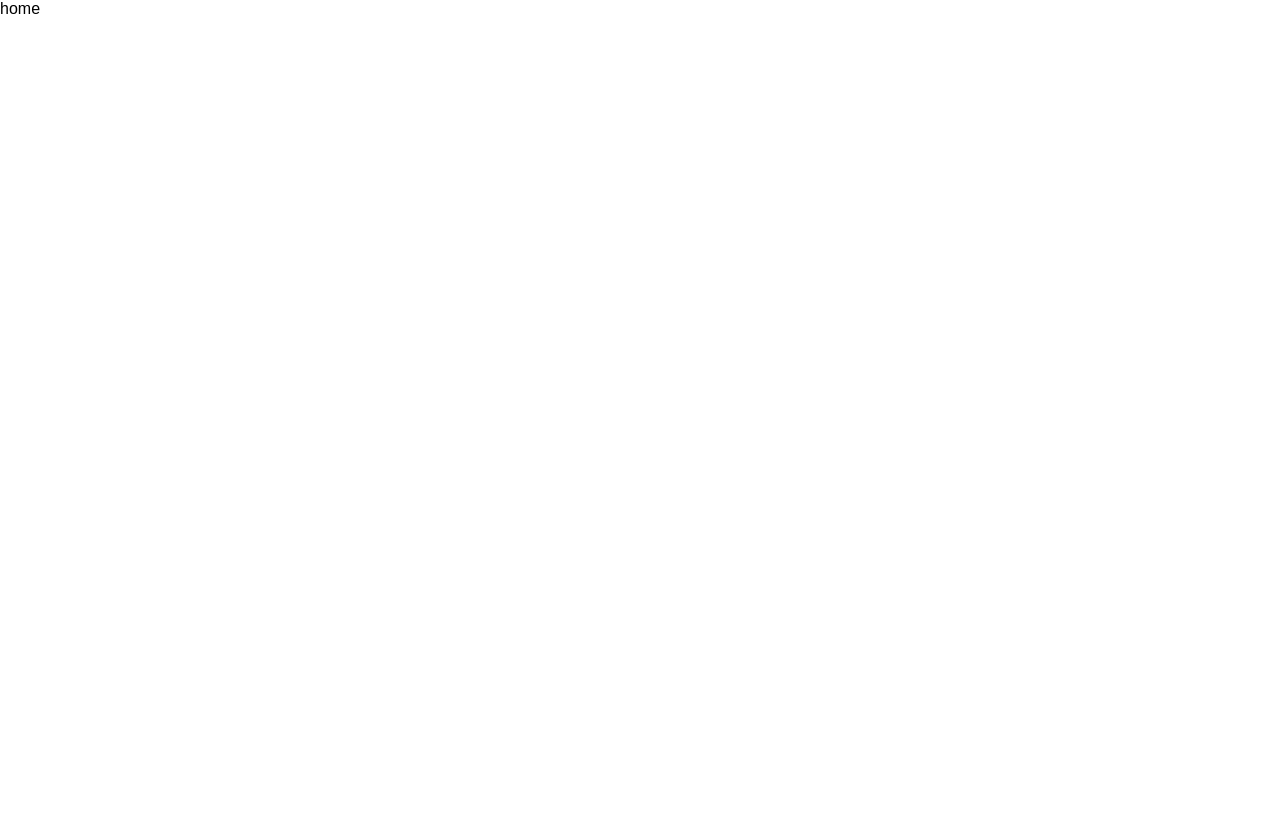
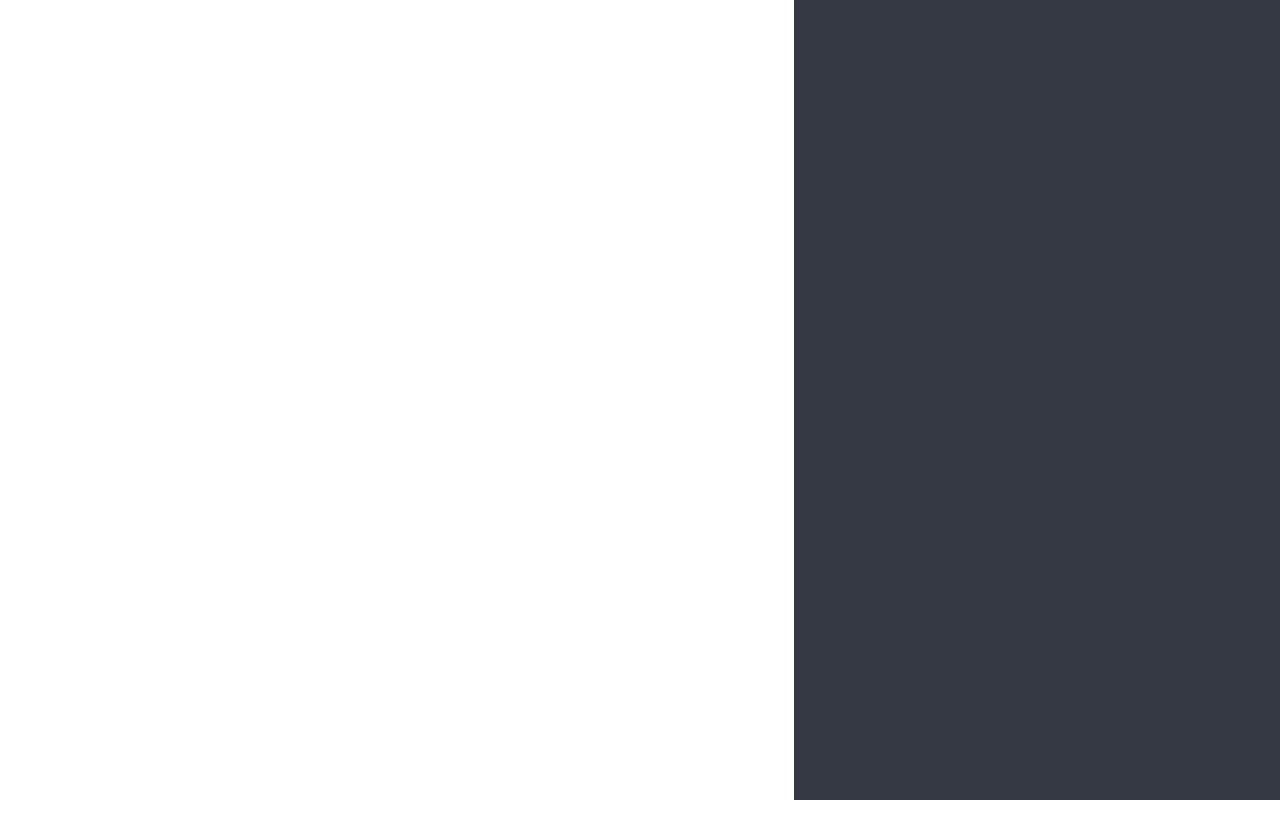
Before and after one commit to nwjf/super-xiti, a React app: page / in a window 1280 px wide. Shown: the top 838 px of the page. Before the commit the page ends 800 px from the top, so only its background shows below. Built offline with nearby package versions, Linux system fonts and the light colour scheme.

Commit message:
feat:增加page组件简单版

```diff
--- /dev/null
+++ b/src/pages/home/components/pageView/index.less
@@ -0,0 +1,7 @@
+.page-view-scroll {
+  .page-view-p {
+    width: 600px;
+    height: 800px;
+    background: #fff;
+  }
+}
--- /dev/null
+++ b/src/pages/home/components/pageView/index.tsx
@@ -0,0 +1,22 @@
+/**
+ * page view
+ */
+import { ReactNode } from 'react';
+import './index.less';
+
+interface Props {
+  children?: ReactNode;
+};
+
+export default function PageView(props: Props) {
+  return (
+    <div className="page-view-scroll">
+      <div
+        className="page-view-p"
+        style={{width: '210mm', height: '297mm'}}
+      >
+
+      </div>
+    </div>
+  );
+};
--- /dev/null
+++ b/src/pages/home/index.less
@@ -0,0 +1,5 @@
+.home-warp {
+  width: 100%;
+  height: 100vh;
+  background: #353944;
+}
--- a/src/pages/home/index.tsx
+++ b/src/pages/home/index.tsx
@@ -1,3 +1,14 @@
+/**
+ * home page
+ */
+
+import './index.less';
+import PageView from './components/pageView';
+
 export default function Home() {
-  return <div>home</div>
+  return (
+    <div className="home-warp">
+      <PageView />
+    </div>
+  );
 };
```
Also changed, not shown: src/constants/pager.ts (added, +17 -0 lines).
